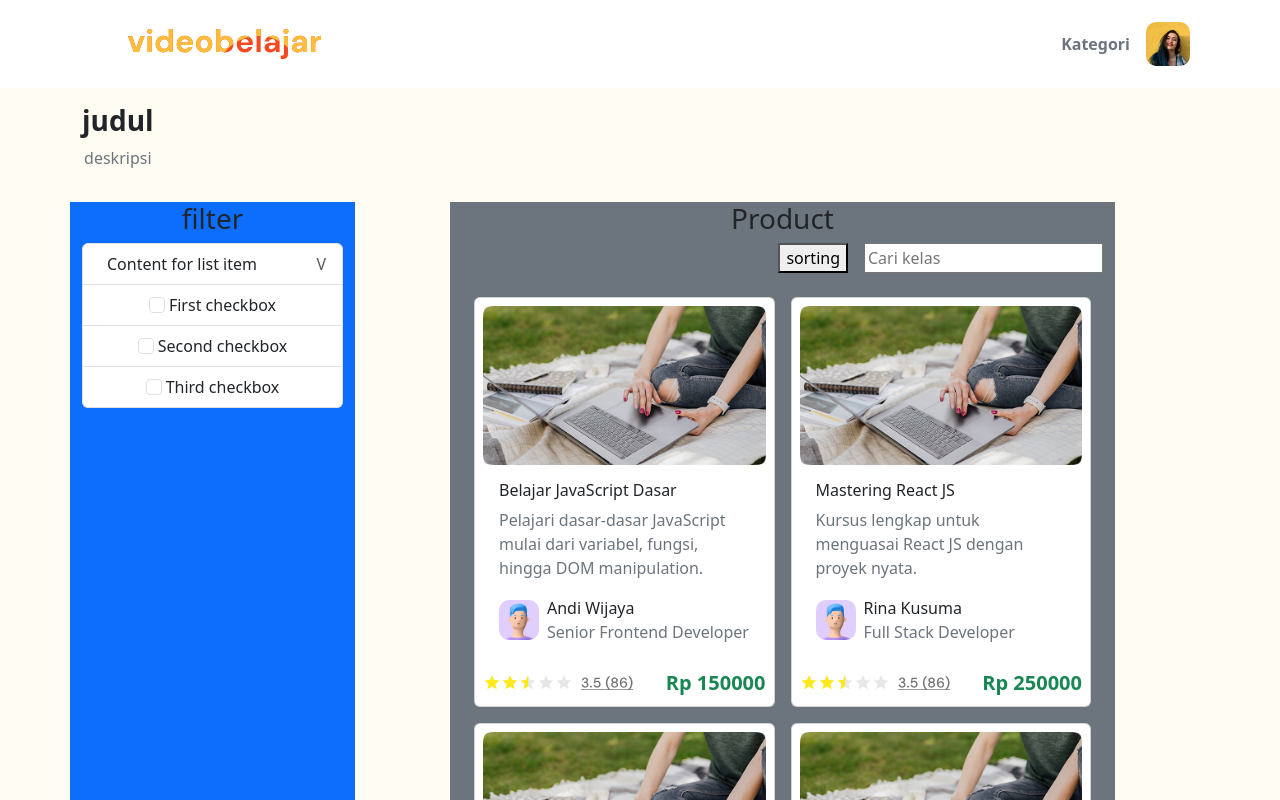
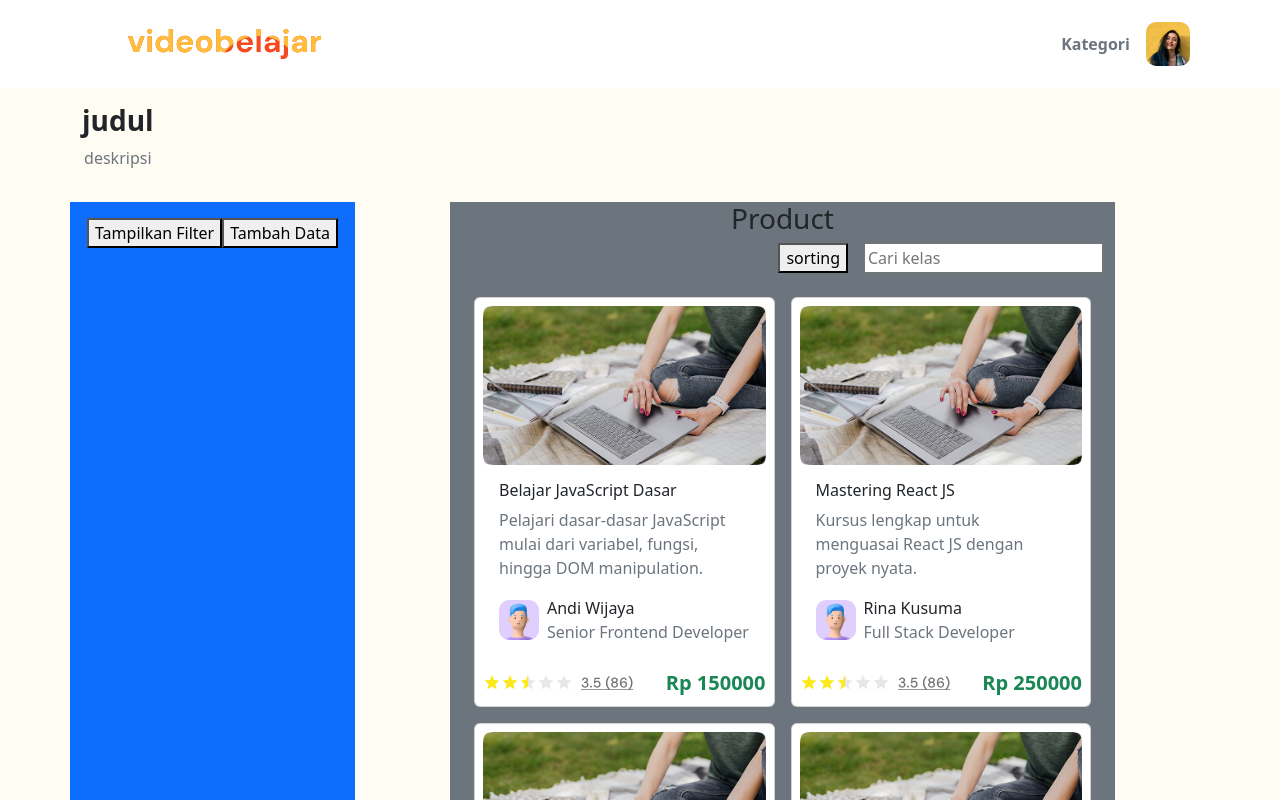
Before and after one commit to fayedsazli/Mission_Intermediate_Front_End_2A, a React (Vite) app: page / in a window 1280 px wide. Shown: the top 800 px of the page. Built offline with nearby package versions, Linux system fonts and the light colour scheme.

Commit message:
tambah data usestate

```diff
--- /dev/null
+++ b/src/layout/ProductAdd.jsx
@@ -0,0 +1,6 @@
+const ProductAdd = () => {
+    return(
+        <h1>tessting</h1>
+    );
+};
+export default ProductAdd;
--- a/src/layout/ProductFilter.jsx
+++ b/src/layout/ProductFilter.jsx
@@ -2,10 +2,11 @@ import DropdownList from "../common/DropdownList";
 
 const ProductFilter = () => {
     return(
-        <div className="col-lg-3 col-12 bg-primary">
-        <h3>filter</h3>
-          <DropdownList />
-        </div>
+      <>
+      <h3>filter</h3>
+        <DropdownList />
+
+      </>
 
     );
 };
--- a/src/layout/lessonManager.jsx
+++ b/src/layout/lessonManager.jsx
@@ -1,10 +1,9 @@
 import { useState } from "react";
-import jsonData from "./data.json"; // Import JSON
 
 
 export default function CrudApp() {
   // State untuk menyimpan data JSON
-  const [items, setItems] = useState(jsonData);
+  const [items, setItems] = useState("");
   const [newItem, setNewItem] = useState("");
   const [editId, setEditId] = useState(null);
 
--- a/src/pages/Product.jsx
+++ b/src/pages/Product.jsx
@@ -1,15 +1,14 @@
+import { useState } from "react";
 import Desc from "../common/desc";
-import DropdownList from "../common/DropdownList";
-import FormDesc from "../common/formDesc";
-import Pagination from "../common/Pagination";
-import CardGroup from "../layout/CardGroup";
 import Footer from "../layout/Footer";
-import LessonManager from "../layout/lessonManager";
 import Navbar from "../layout/Navbar";
+import ProductAdd from "../layout/ProductAdd";
 import ProductCard from "../layout/ProductCard";
 import ProductFilter from "../layout/ProductFilter";
 
 const Product = () => {
+  const [showComponent, setShowComponent] = useState(null); // Menyimpan komponen yang akan ditampilkan
+
   return (
     <>
       <Navbar />
@@ -18,12 +17,20 @@ const Product = () => {
           <Desc judul={"judul"} deskripsi={"deskripsi"} />
         </div>
         <div className="row">
-            <ProductFilter />
-            <ProductCard />
+          <div className="col-lg-3 col-12 bg-primary p-3">
+            <button onClick={() => setShowComponent("filter")}>Tampilkan Filter</button>
+            <button onClick={() => setShowComponent("add")}>Tambah Data</button>
+
+            {/* Menampilkan komponen sesuai dengan state */}
+            {showComponent === "filter" && <ProductFilter />}
+            {showComponent === "add" && <ProductAdd />}
+          </div>
+          <ProductCard />
         </div>
       </div>
       <Footer />
     </>
   );
 };
+
 export default Product;
```
